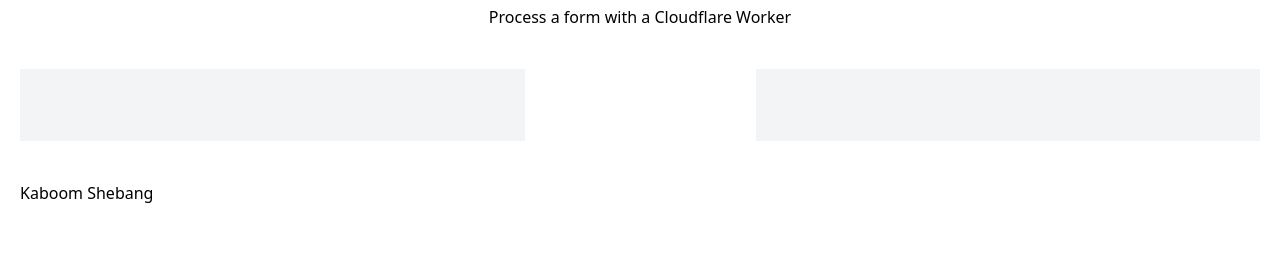
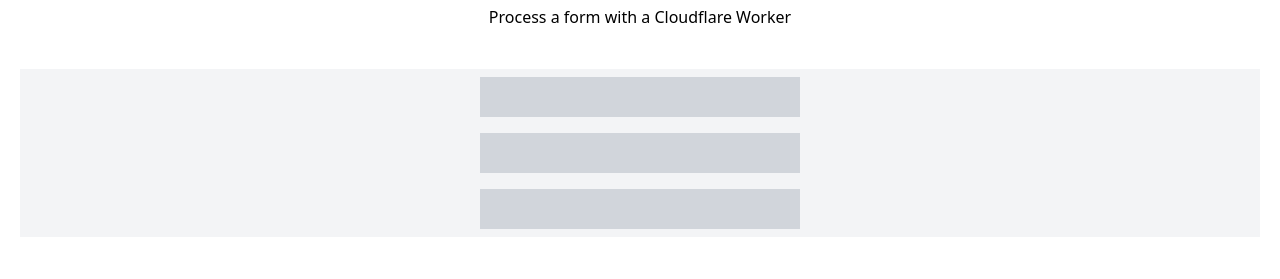
Before and after one commit to wanghaisheng/kbsb-cloudflare-form, a Vue app: page / in a window 1280 px wide. Shown: the part 183-462 px from the top of the page. Built offline with nearby package versions, Linux system fonts and the light colour scheme.

Commit message:
Add styles

```diff
--- a/src/components/FormInput.vue
+++ b/src/components/FormInput.vue
@@ -1,6 +1,8 @@
 <template>
   <div class="">
+    <label class="block mr-4" :for="id">{{ label }}</label>
     <input
+      class="w-80 inline-block bg-gray-300 my-2 p-2"
       :type="type"
       :id="id"
       :name="id"
```
